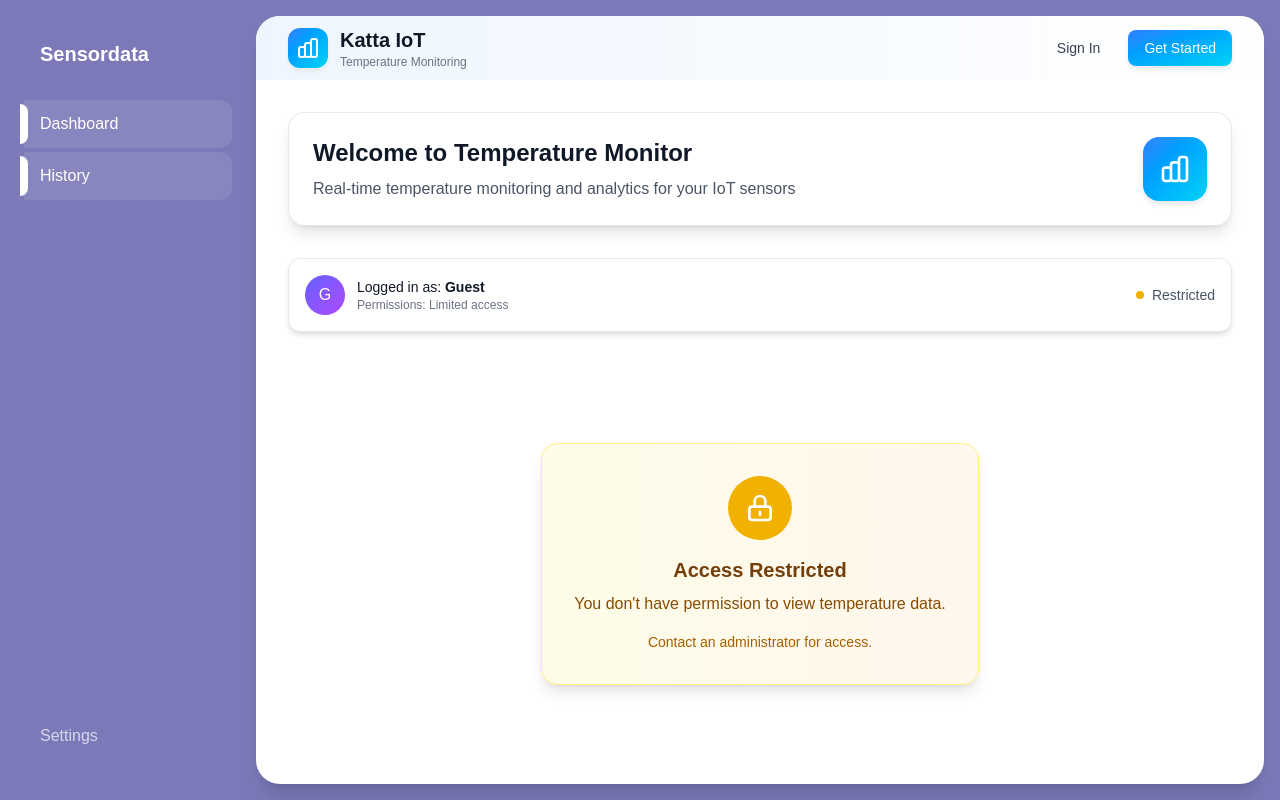
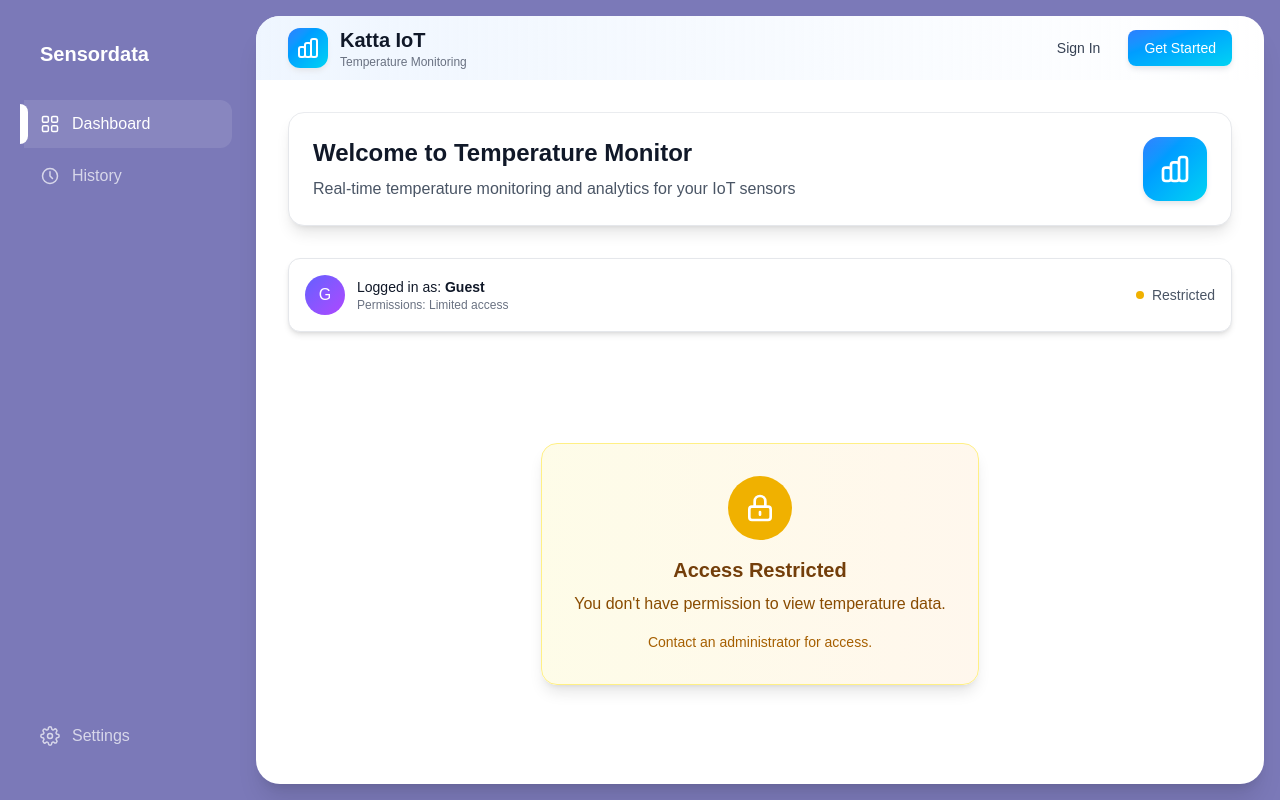
Before and after one commit to jonous10/katta-iot-temperature, a Next.js app: page / in a window 1280 px wide. Built offline with nearby package versions, Linux system fonts and the light colour scheme; no server answers.

Commit message:
add icons to sidebar (back, they were mysteriously removed)

```diff
--- a/app/components/Sidebar.tsx
+++ b/app/components/Sidebar.tsx
@@ -9,10 +9,52 @@ interface SidebarProps {
   children: React.ReactNode;
 }
 
+const Icons = {
+  Dashboard: (
+    <svg className="w-5 h-5" fill="none" stroke="currentColor" strokeWidth={1.8} viewBox="0 0 24 24">
+      <rect x="3" y="3" width="7" height="7" rx="1.5" />
+      <rect x="14" y="3" width="7" height="7" rx="1.5" />
+      <rect x="3" y="14" width="7" height="7" rx="1.5" />
+      <rect x="14" y="14" width="7" height="7" rx="1.5" />
+    </svg>
+  ),
+  Data: (
+    <svg className="w-5 h-5" fill="none" stroke="currentColor" strokeWidth={1.8} viewBox="0 0 24 24">
+      <polyline points="22 12 18 12 15 21 9 3 6 12 2 12" strokeLinecap="round" strokeLinejoin="round" />
+    </svg>
+  ),
+  History: (
+    <svg className="w-5 h-5" fill="none" stroke="currentColor" strokeWidth={1.8} viewBox="0 0 24 24">
+      <circle cx="12" cy="12" r="9" />
+      <polyline points="12 7 12 12 15 15" strokeLinecap="round" strokeLinejoin="round" />
+    </svg>
+  ),
+  Users: (
+    <svg className="w-5 h-5" fill="none" stroke="currentColor" strokeWidth={1.8} viewBox="0 0 24 24">
+      <circle cx="9" cy="7" r="3" />
+      <path d="M3 21v-2a4 4 0 0 1 4-4h4a4 4 0 0 1 4 4v2" strokeLinecap="round" />
+      <path d="M16 3.13a4 4 0 0 1 0 7.75" strokeLinecap="round" />
+      <path d="M21 21v-2a4 4 0 0 0-3-3.85" strokeLinecap="round" />
+    </svg>
+  ),
+  Permissions: (
+    <svg className="w-5 h-5" fill="none" stroke="currentColor" strokeWidth={1.8} viewBox="0 0 24 24">
+      <rect x="5" y="11" width="14" height="10" rx="2" />
+      <path d="M8 11V7a4 4 0 0 1 8 0v4" strokeLinecap="round" />
+      <circle cx="12" cy="16" r="1.2" fill="currentColor" stroke="none" />
+    </svg>
+  ),
+  Settings: (
+    <svg className="w-5 h-5" fill="none" stroke="currentColor" strokeWidth={1.8} viewBox="0 0 24 24">
+      <circle cx="12" cy="12" r="3" />
+      <path strokeLinecap="round" d="M19.4 15a1.65 1.65 0 0 0 .33 1.82l.06.06a2 2 0 0 1-2.83 2.83l-.06-.06a1.65 1.65 0 0 0-1.82-.33 1.65 1.65 0 0 0-1 1.51V21a2 2 0 0 1-4 0v-.09A1.65 1.65 0 0 0 9 19.4a1.65 1.65 0 0 0-1.82.33l-.06.06a2 2 0 0 1-2.83-2.83l.06-.06A1.65 1.65 0 0 0 4.68 15a1.65 1.65 0 0 0-1.51-1H3a2 2 0 0 1 0-4h.09A1.65 1.65 0 0 0 4.6 9a1.65 1.65 0 0 0-.33-1.82l-.06-.06a2 2 0 0 1 2.83-2.83l.06.06A1.65 1.65 0 0 0 9 4.68a1.65 1.65 0 0 0 1-1.51V3a2 2 0 0 1 4 0v.09a1.65 1.65 0 0 0 1 1.51 1.65 1.65 0 0 0 1.82-.33l.06-.06a2 2 0 0 1 2.83 2.83l-.06.06A1.65 1.65 0 0 0 19.4 9a1.65 1.65 0 0 0 1.51 1H21a2 2 0 0 1 0 4h-.09a1.65 1.65 0 0 0-1.51 1z" />
+    </svg>
+  ),
+};
+
 export default function Sidebar({ children }: SidebarProps) {
   const pathname = usePathname();
   const { hasPermission } = usePermissions();
-
   const [mobileOpen, setMobileOpen] = useState(false);
 
   return (
@@ -21,61 +63,34 @@ export default function Sidebar({ children }: SidebarProps) {
       {/* MOBILE TOPBAR */}
       <div className="md:hidden flex items-center justify-between mb-4">
         <h1 className="text-white text-xl font-bold">Sensordata</h1>
-
-        <button
-          onClick={() => setMobileOpen(!mobileOpen)}
-          className="text-white focus:outline-none"
-        >
-          <svg
-            className="w-7 h-7"
-            fill="none"
-            stroke="currentColor"
-            viewBox="0 0 24 24"
-          >
-            <path
-              strokeLinecap="round"
-              strokeLinejoin="round"
-              strokeWidth={2}
-              d={
-                mobileOpen
-                  ? "M6 18L18 6M6 6l12 12"
-                  : "M4 6h16M4 12h16M4 18h16"
-              }
-            />
+        <button onClick={() => setMobileOpen(!mobileOpen)} className="text-white focus:outline-none">
+          <svg className="w-7 h-7" fill="none" stroke="currentColor" viewBox="0 0 24 24">
+            <path strokeLinecap="round" strokeLinejoin="round" strokeWidth={2}
+              d={mobileOpen ? "M6 18L18 6M6 6l12 12" : "M4 6h16M4 12h16M4 18h16"} />
           </svg>
         </button>
       </div>
 
       {/* MOBILE MENU */}
-      <div
-        className={`md:hidden transition-all duration-300 overflow-hidden ${mobileOpen ? "max-h-[500px] opacity-100" : "max-h-0 opacity-0"
-          }`}
-      >
+      <div className={`md:hidden transition-all duration-300 overflow-hidden ${mobileOpen ? "max-h-[500px] opacity-100" : "max-h-0 opacity-0"}`}>
         <nav className="flex flex-col space-y-1 bg-(--sidebar-color) p-3 rounded-xl">
-
-          <MobileLink href="/" pathname={pathname} label="Dashboard" />
-
+          <MobileLink href="/" pathname={pathname} label="Dashboard" icon={Icons.Dashboard} />
           {hasPermission("VIEW_TEMPERATURE_HISTORY") && (
-            <MobileLink href="/data" pathname={pathname} label="Data" />
+            <MobileLink href="/data" pathname={pathname} label="Data" icon={Icons.Data} />
           )}
-
-          <MobileLink href="/" pathname={pathname} label="History" />
-
+          <MobileLink href="/history" pathname={pathname} label="History" icon={Icons.History} />
           {hasPermission("VIEW_USERS") && (
-            <MobileLink href="/users" pathname={pathname} label="Users" />
+            <MobileLink href="/users" pathname={pathname} label="Users" icon={Icons.Users} />
           )}
-
           {hasPermission("MANAGE_PERMISSIONS") && (
-            <MobileLink href="/permissions" pathname={pathname} label="Permissions" />
+            <MobileLink href="/permissions" pathname={pathname} label="Permissions" icon={Icons.Permissions} />
           )}
-
-          <MobileLink href="/settings" pathname={pathname} label="Settings" />
+          <MobileLink href="/settings" pathname={pathname} label="Settings" icon={Icons.Settings} />
         </nav>
       </div>
 
       {/* DESKTOP LAYOUT */}
       <div className="hidden md:flex md:h-[calc(100vh-2rem)]">
-
         <aside className="w-56 bg-(--sidebar-color) flex flex-col py-6 relative flex-shrink-0">
           <div className="px-6 mb-8">
             <h1 className="text-white text-xl font-bold">Sensordata</h1>
@@ -83,35 +98,26 @@ export default function Sidebar({ children }: SidebarProps) {
 
           <nav className="flex-1 flex flex-col px-2">
             <div className="space-y-1">
-              <DesktopLink href="/" pathname={pathname} label="Dashboard" />
-
+              <DesktopLink href="/" pathname={pathname} label="Dashboard" icon={Icons.Dashboard} />
               {hasPermission("VIEW_TEMPERATURE_HISTORY") && (
-                <DesktopLink href="/data" pathname={pathname} label="Data" />
+                <DesktopLink href="/data" pathname={pathname} label="Data" icon={Icons.Data} />
               )}
-
-              <DesktopLink href="/" pathname={pathname} label="History" />
-
+              <DesktopLink href="/history" pathname={pathname} label="History" icon={Icons.History} />
               {hasPermission("VIEW_USERS") && (
-                <DesktopLink href="/users" pathname={pathname} label="Users" />
+                <DesktopLink href="/users" pathname={pathname} label="Users" icon={Icons.Users} />
               )}
-
               {hasPermission("MANAGE_PERMISSIONS") && (
-                <DesktopLink href="/permissions" pathname={pathname} label="Permissions" />
+                <DesktopLink href="/permissions" pathname={pathname} label="Permissions" icon={Icons.Permissions} />
               )}
             </div>
 
             <div className="mt-auto space-y-1">
-              <DesktopLink
-                href="/settings"
-                pathname={pathname}
-                label="Settings"
-              />
+              <DesktopLink href="/settings" pathname={pathname} label="Settings" icon={Icons.Settings} />
             </div>
           </nav>
         </aside>
 
         <main className="flex-1 bg-white rounded-3xl ml-4 p-0 shadow-xl md:overflow-y-auto">
-
           {children}
         </main>
       </div>
@@ -124,52 +130,30 @@ export default function Sidebar({ children }: SidebarProps) {
   );
 }
 
-/* --- COMPONENTS --- */
+/* --- LINK COMPONENTS --- */
 
-function MobileLink({
-  href,
-  pathname,
-  label,
-}: {
-  href: string;
-  pathname: string;
-  label: string;
+function MobileLink({ href, pathname, label, icon }: {
+  href: string; pathname: string; label: string; icon: React.ReactNode;
 }) {
   const active = pathname === href;
   return (
-    <Link
-      href={href}
-      className={`px-4 py-3 rounded-lg transition ${active
-        ? "bg-white/10 text-white"
-        : "text-white/70 hover:text-white hover:bg-white/5"
-        }`}
-    >
-      {label}
+    <Link href={href} className={`flex items-center gap-3 px-4 py-3 rounded-lg transition ${active ? "bg-white/10 text-white" : "text-white/70 hover:text-white hover:bg-white/5"}`}>
+      {icon}
+      <span>{label}</span>
     </Link>
   );
 }
 
-function DesktopLink({
-  href,
-  pathname,
-  label,
-}: {
-  href: string;
-  pathname: string;
-  label: string;
+function DesktopLink({ href, pathname, label, icon }: {
+  href: string; pathname: string; label: string; icon: React.ReactNode;
 }) {
   const active = pathname === href;
   return (
-    <Link
-      href={href}
-      className={`relative flex items-center gap-3 px-4 py-3 rounded-r-xl transition-all duration-200 ${active
-        ? "text-white bg-white/10"
-        : "text-white/70 hover:text-white hover:bg-white/5"
-        }`}
-    >
+    <Link href={href} className={`relative flex items-center gap-3 px-4 py-3 rounded-r-xl transition-all duration-200 ${active ? "text-white bg-white/10" : "text-white/70 hover:text-white hover:bg-white/5"}`}>
       {active && (
         <div className="absolute left-0 top-1/2 -translate-y-1/2 -translate-x-1 w-2 h-10 bg-white rounded-r-full" />
       )}
+      {icon}
       <span className="font-medium">{label}</span>
     </Link>
   );
--- a/app/permissions/page.tsx
+++ b/app/permissions/page.tsx
@@ -34,7 +34,7 @@ type PermissionMap = Record<string, string[]>; // { PERMISSION_KEY: ["owner","ad
 
 export default function PermissionsPage() {
   const router = useRouter();
-  const { isOwner, loading } = usePermissions();
+  const { isOwner, userType, loading } = usePermissions();
 
   const [permissions, setPermissions] = useState<PermissionMap>({});
   const [original, setOriginal] = useState<PermissionMap>({});
@@ -116,7 +116,7 @@ export default function PermissionsPage() {
   if (loading || fetching) {
     return (
       <>
-        <Header />
+        <Header currentUser={userType || "Guest"} userType={userType} />
         <div className="flex items-center justify-center h-64">
           <div className="flex items-center gap-3 text-gray-500">
             <svg className="animate-spin w-5 h-5" fill="none" viewBox="0 0 24 24">
@@ -132,7 +132,7 @@ export default function PermissionsPage() {
 
   return (
     <>
-      <Header />
+      <Header currentUser={userType || "Guest"} userType={userType} />
 
       <div className="max-w-5xl mx-auto px-4 sm:px-6 lg:px-8 py-8">
 
```
